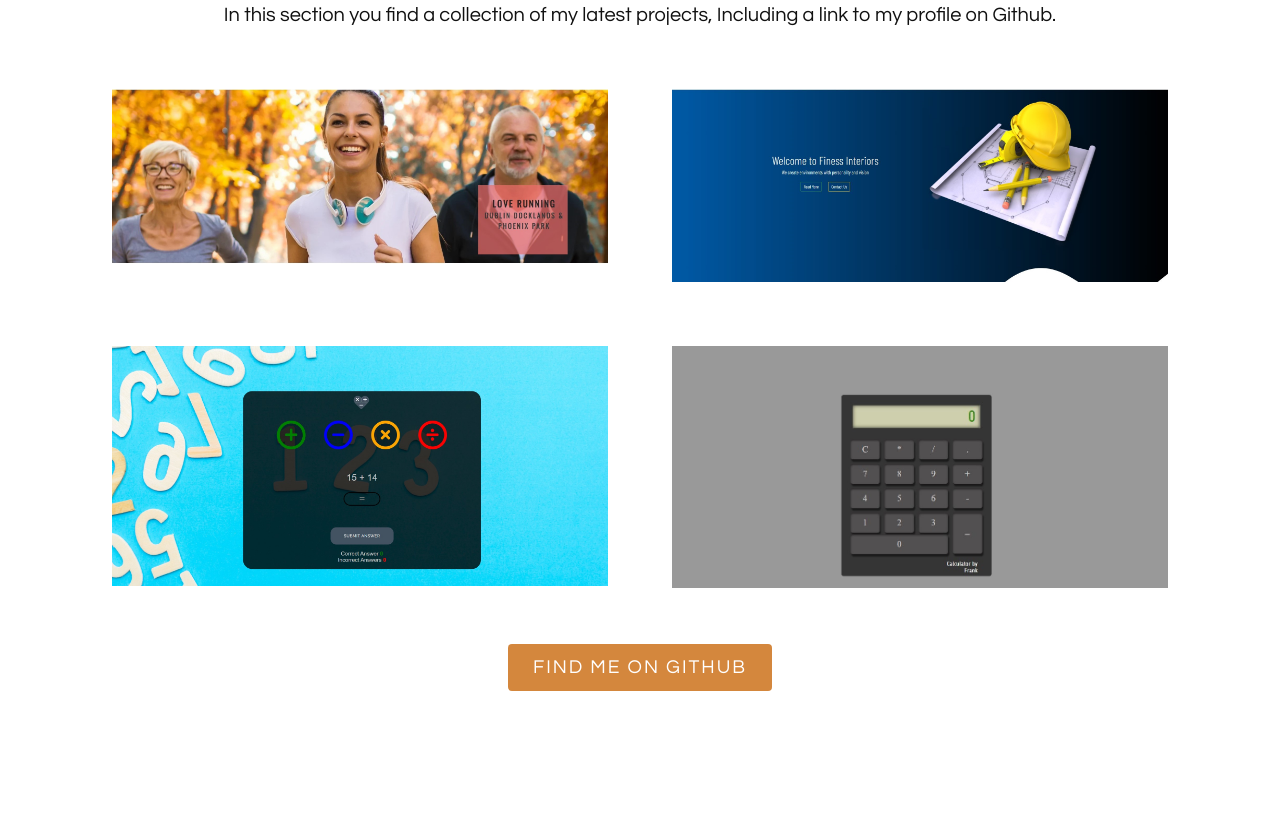
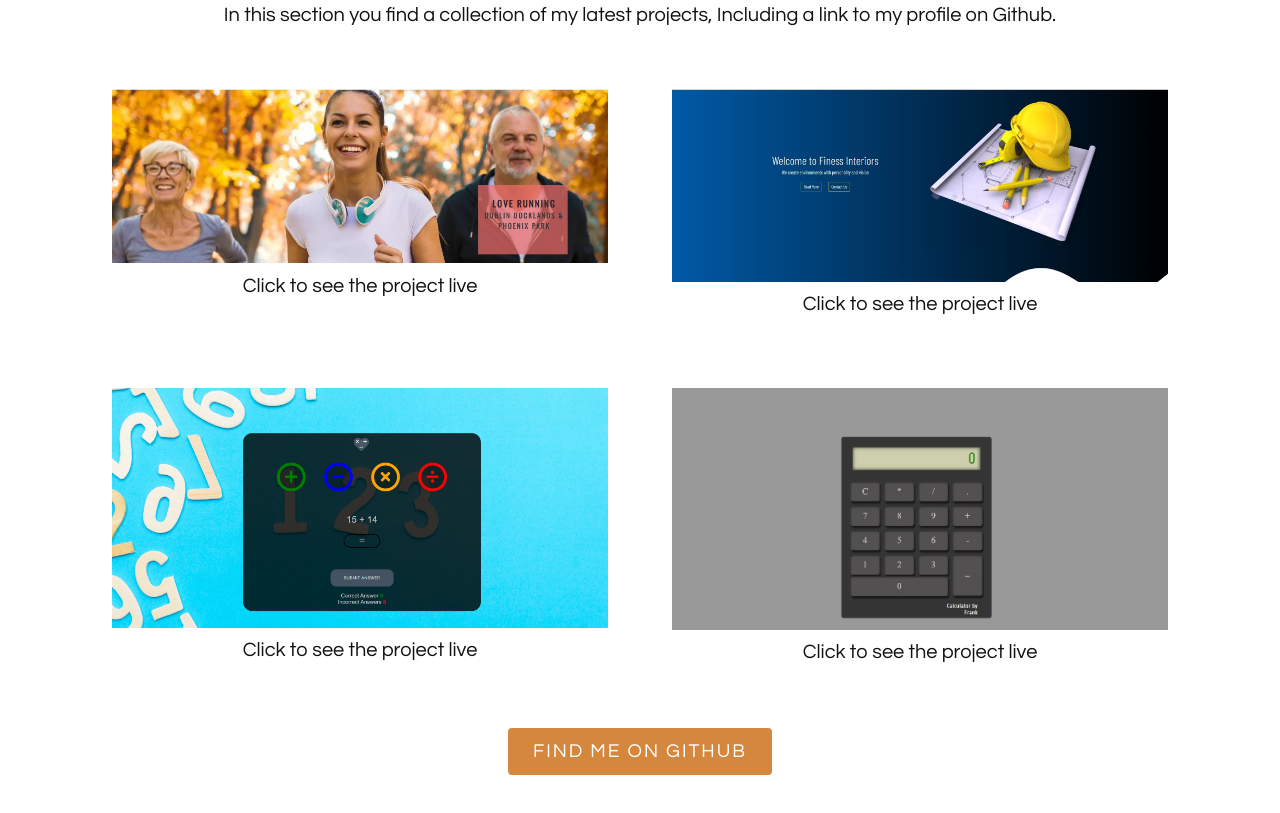
Before and after one commit to Code-Institute-Submissions/Portfolio-Project-3, a plain HTML site: page index.html in a window 1280 px wide. Shown: the part 3803-4616 px from the top of the page. Drawn offline with nearby package versions, Linux system fonts and the light colour scheme.

Commit message:
added links to the work section

```diff
--- a/assets/css/styles.css
+++ b/assets/css/styles.css
@@ -247,12 +247,13 @@ img {
 .work .content .workBx img {
 	max-width: 100%;
 }
+.workBx a {
+	text-align: center;
+	text-decoration: none;
+}
 .workBx h5 {
-	text-align: center;
-}
-.workBx h5 a {
-	text-decoration: none;
 	color: #111;
+	margin-top: 10px;
 }
 .testimonial {
 	background: #ccc;
--- a/index.html
+++ b/index.html
@@ -166,6 +166,7 @@
 						target="_blank"
 					>
 						<img src="./assets/images/love_running.jpg" alt="product" />
+						<h5>Click to see the project live</h5>
 					</a>
 				</div>
 				<div class="workBx">
@@ -174,12 +175,14 @@
 						target="_blank"
 					>
 						<img src="./assets/images/finess.jpg" alt="product" />
+						<h5>Click to see the project live</h5>
 					</a>
 				</div>
 				<div class="workBx">
 					<a href="https://fdasabino.github.io/Love-Maths/" target="_blank"
-						><img src="./assets/images/lovemaths.jpg" alt="product"
-					/></a>
+						><img src="./assets/images/lovemaths.jpg" alt="product" />
+						<h5>Click to see the project live</h5></a
+					>
 				</div>
 				<div class="workBx">
 					<a
@@ -187,6 +190,7 @@
 						target="_blank"
 					>
 						<img src="./assets/images/calculator.jpg" alt="product" />
+						<h5>Click to see the project live</h5>
 					</a>
 				</div>
 			</div>
```
